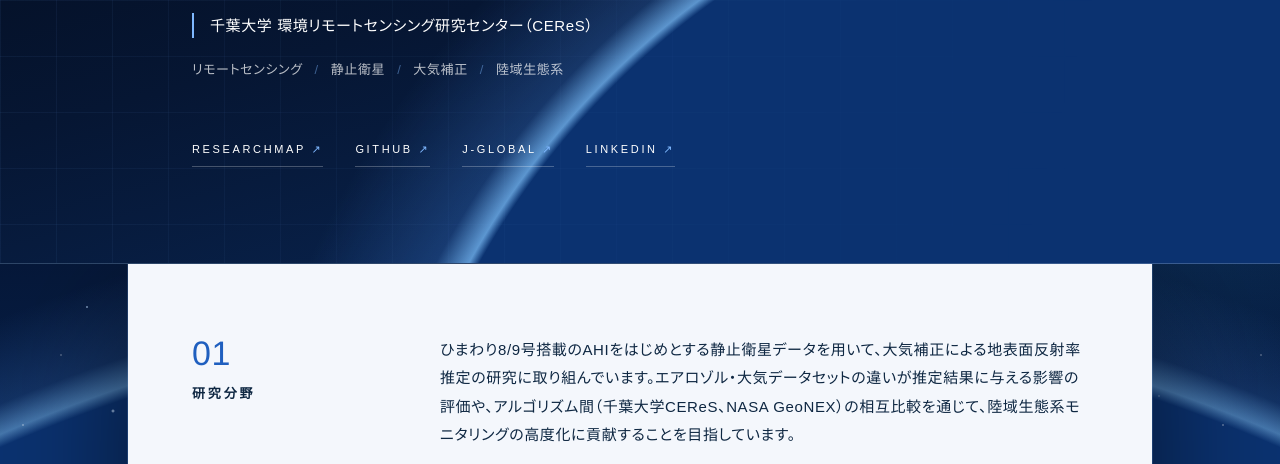
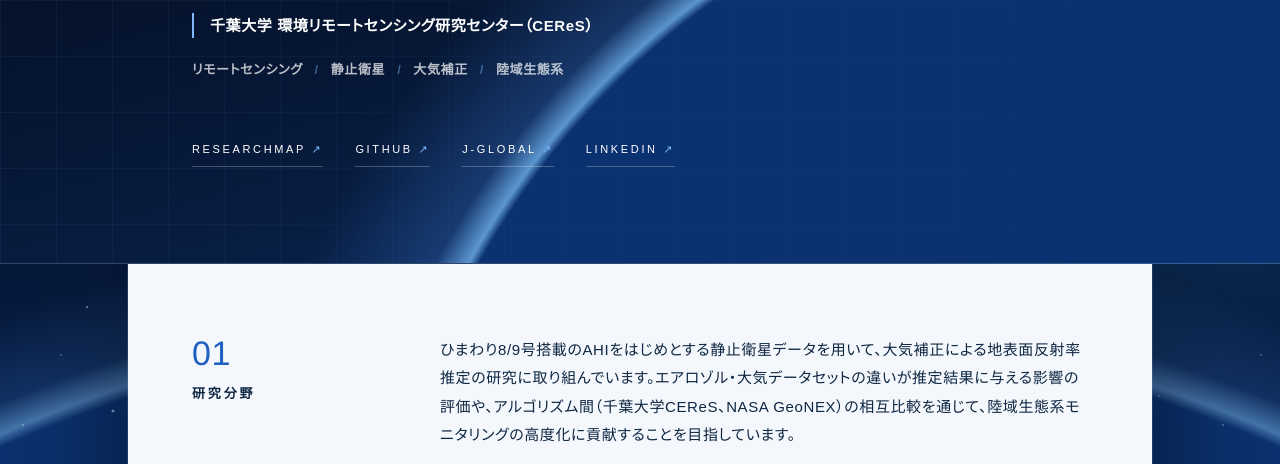
Before and after one commit to rysk-aporia/rysk-aporia.github.io, a plain HTML site: page index.html in a window 1280 px wide. Both pictures are taken after a click on the button "日本語". Shown: the part 336-800 px from the top of the page. Drawn offline with Linux system fonts and the light colour scheme.

Commit message:
Bold affiliation and tags, remove research field line
Co-authored-by: ryskremotesensing <79506194+ryskremotesensing@users.noreply.github.com>
Co-Authored-By: Claude Opus 5.5 <noreply@anthropic.com>

```diff
--- a/index.html
+++ b/index.html
@@ -171,6 +171,7 @@
       margin: 0;
       padding-left: 16px;
       border-left: 2px solid var(--sky);
+      font-weight: 700;
       font-size: 15px;
       line-height: 1.7;
     }
@@ -182,6 +183,7 @@
       padding: 0;
       list-style: none;
       font-size: 13px;
+      font-weight: 700;
       color: rgba(255, 255, 255, .72);
     }
     .tags li + li::before {
@@ -371,12 +373,11 @@
       <h2><span class="ja">研究分野</span><span class="en">Research</span></h2>
       <p class="ja">
         ひまわり8/9号搭載のAHIをはじめとする静止衛星データを用いて、大気補正による地表面反射率推定の研究に取り組んでいます。エアロゾル・大気データセットの違いが推定結果に与える影響の評価や、アルゴリズム間（千葉大学CEReS、NASA
-        GeoNEX）の相互比較を通じて、陸域生態系モニタリングの高度化に貢献することを目指しています。<span class="field">分野：環境・農学
-          ／ 環境動態解析</span></p>
+        GeoNEX）の相互比較を通じて、陸域生態系モニタリングの高度化に貢献することを目指しています。</p>
       <p class="en">I study the retrieval of land surface reflectance through atmospheric correction of geostationary satellite
         data, particularly from the Advanced Himawari Imager (AHI) aboard Himawari-8/9. By assessing how different aerosol
         and atmospheric datasets affect retrieval results, and by intercomparing retrieval algorithms (Chiba University
-        CEReS and NASA GeoNEX), I aim to advance terrestrial ecosystem monitoring.<span class="field">Field: Environmental science / Environmental dynamics</span></p>
+        CEReS and NASA GeoNEX), I aim to advance terrestrial ecosystem monitoring.</p>
     </section>
 
     <section>
```
